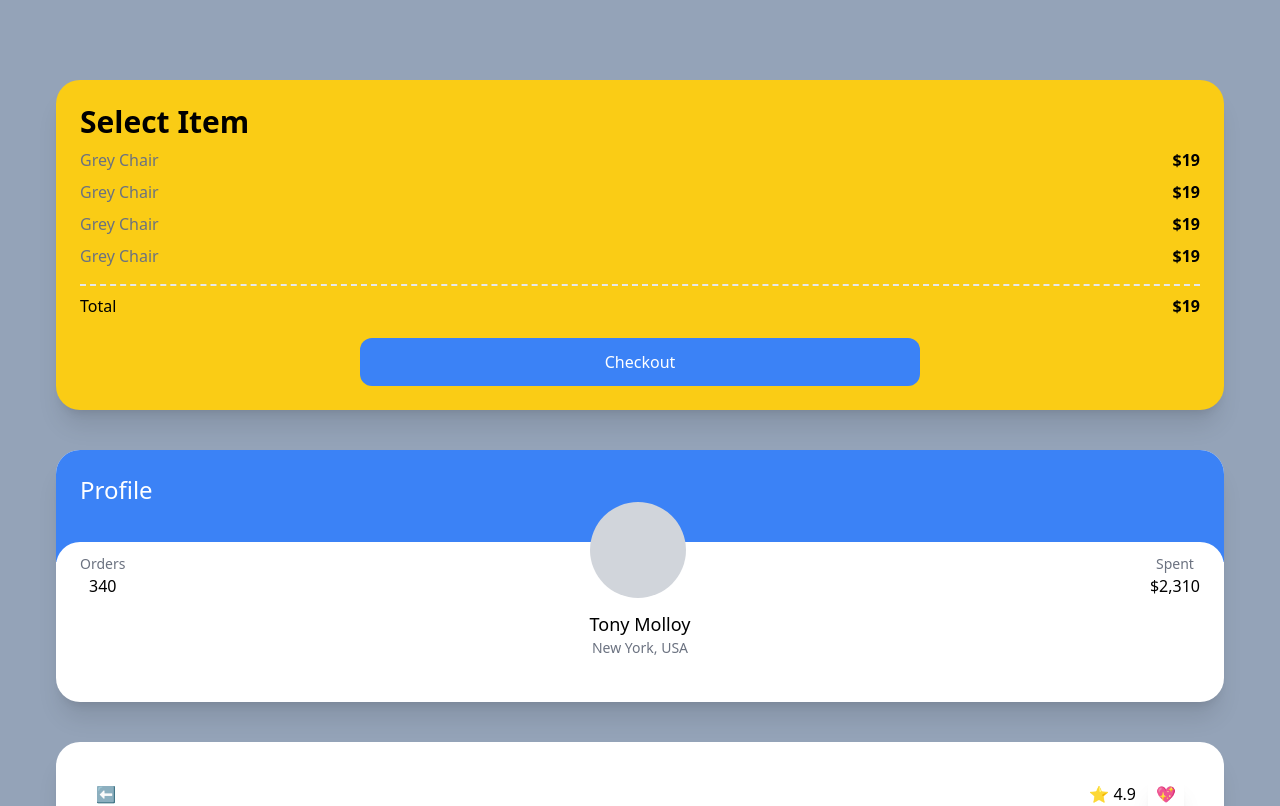
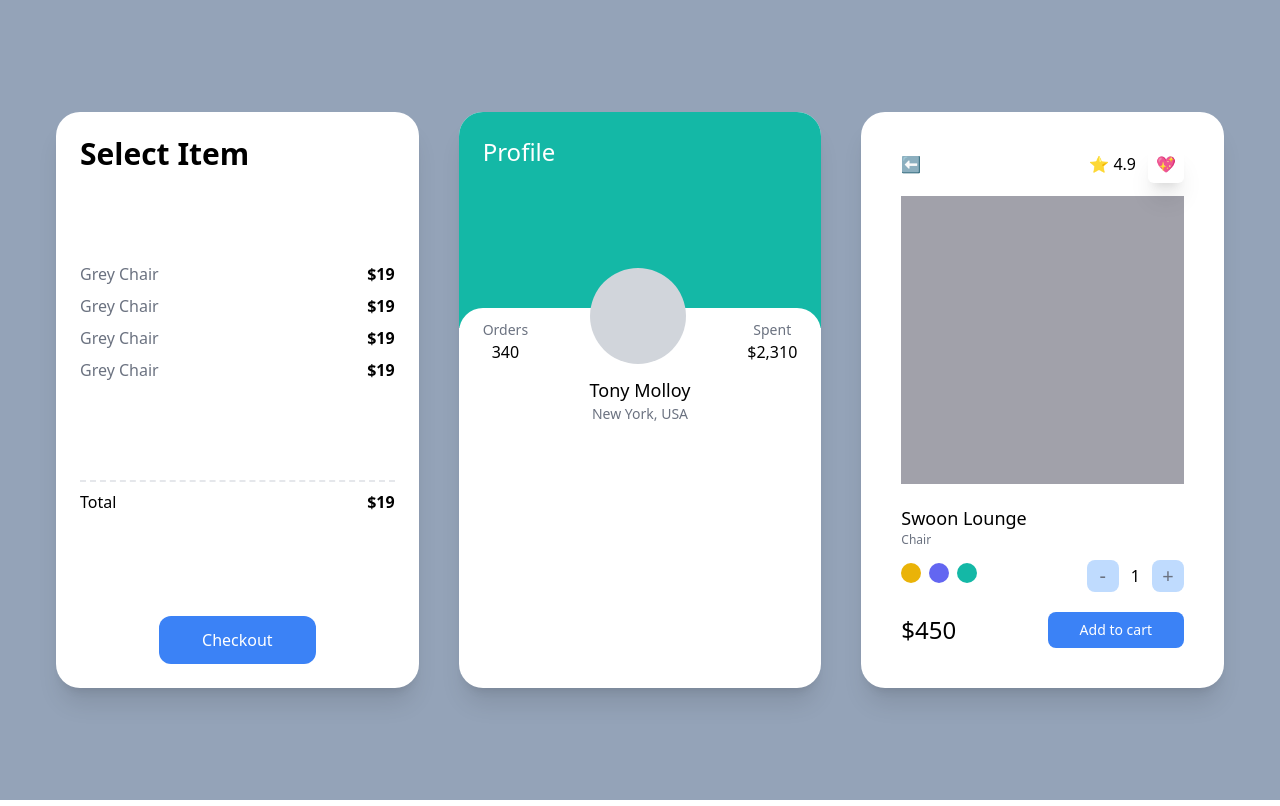
Before and after one commit to caste77an/carrot-market-old, a Next.js app: page / in a window 1280 px wide. Shown: the top 806 px of the page. Built offline with nearby package versions, Linux system fonts and the light colour scheme.

Commit message:
Responsive Modifiers part Two

```diff
--- a/pages/index.tsx
+++ b/pages/index.tsx
@@ -2,8 +2,8 @@
 
 const Home: NextPage = () => {
   return (
-    <div className="bg-slate-400 py-20 px-14 grid gap-10 min-h-screen">
-      <div className="bg-white sm:hover:bg-pink-800 sm:bg-red-400 md:bg-teal-400 lg:bg-indigo-400 xl:bg-yellow-400 2xl:bg-pink-500 p-6 rounded-3xl shadow-xl flex flex-col">
+    <div className="bg-slate-400 xl:place-content-center py-20 px-14 grid gap-10 lg:grid-cols-2 xl:grid-cols-3 min-h-screen">
+      <div className="bg-white p-6 rounded-3xl shadow-xl flex flex-col justify-between">
         <span className="font-semibold text-3xl">Select Item</span>
         <ul>
           {[1, 2, 3, 4].map((i) => (
@@ -24,7 +24,7 @@
       </div>
 
       <div className="bg-white overflow-hidden rounded-3xl shadow-xl group">
-        <div className="bg-blue-500 p-6 pb-14">
+        <div className="portrait:bg-indigo-500 landscape:bg-teal-500 p-6 pb-14 xl:pb-40">
           <span className="text-white text-2xl">Profile</span>
         </div>
         <div className="rounded-3xl p-6 bg-white relative -top-5">
@@ -46,7 +46,7 @@
         </div>
       </div>
 
-      <div className="bg-white p-10 rounded-3xl shadow-xl">
+      <div className="bg-white p-10 rounded-3xl shadow-xl lg:col-span-2 xl:col-span-1">
         <div className="flex justify-between items-center mb-5">
           <span>⬅️</span>
           <div className="space-x-3">
```
